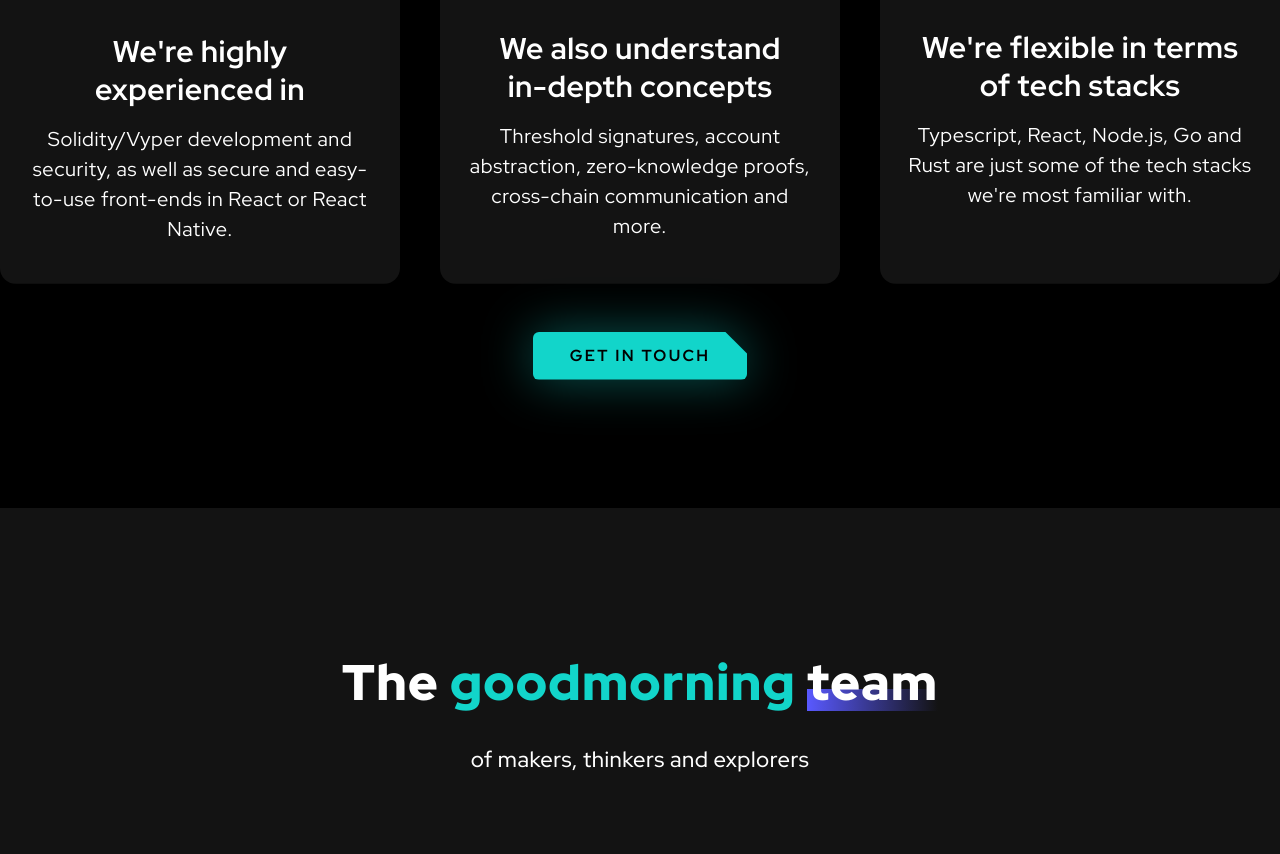
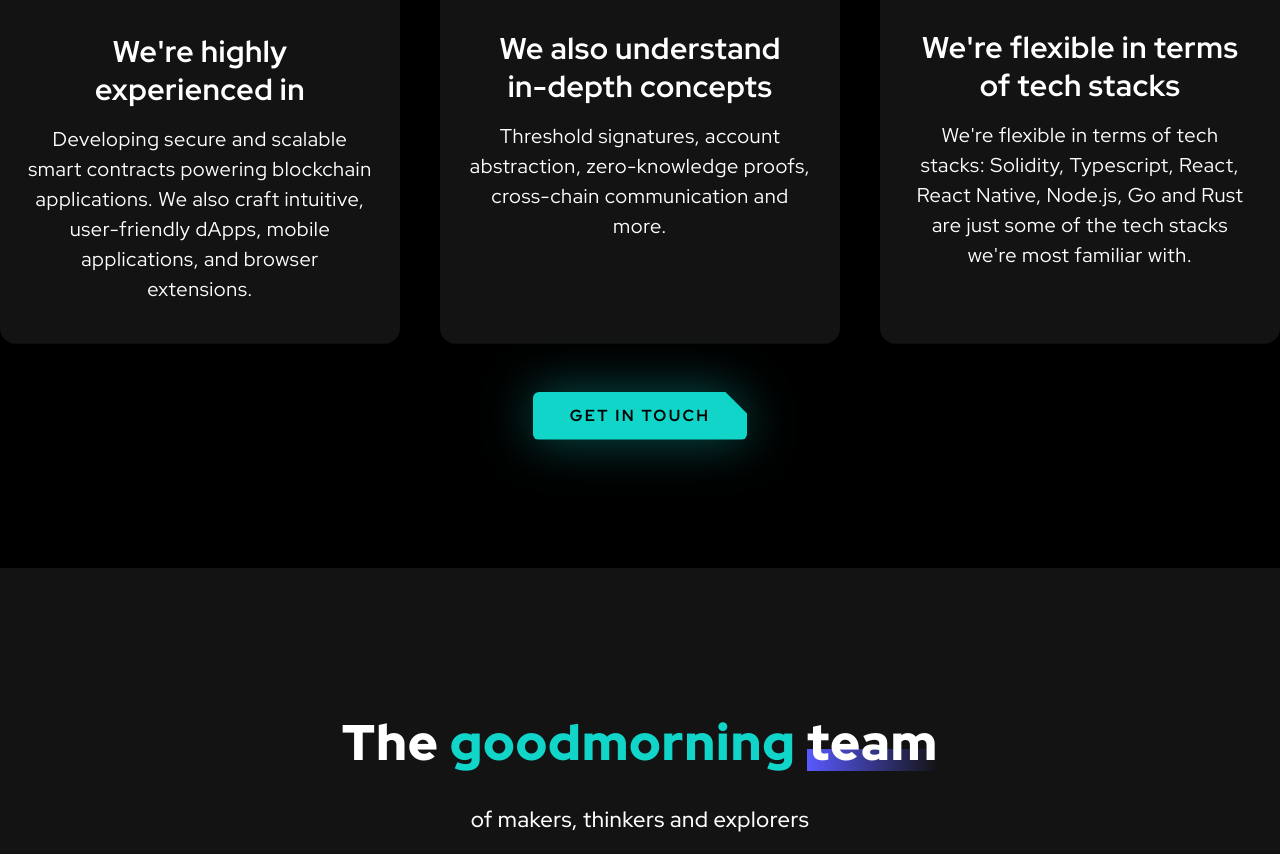
Before and after one commit to goodmorning-dev/goodmorning-site, a Next.js app: page / in a window 1280 px wide. Shown: the part 5460-6314 px from the top of the page. Built offline with nearby package versions, Linux system fonts and the light colour scheme.

Commit message:
Fixed tech knowledge info

```diff
--- a/src/constants/techKnowledge.ts
+++ b/src/constants/techKnowledge.ts
@@ -7,7 +7,7 @@ const techKnowledge = [
     icon: ExpertiseIcon,
     title: "We're highly experienced in",
     description:
-      'Solidity/Vyper development and security, as well as secure and easy-to-use front-ends in React or React Native.',
+      'Developing secure and scalable smart contracts powering blockchain applications. We also craft intuitive, user-friendly dApps, mobile applications, and browser extensions.',
   },
   {
     icon: FlowerIcon,
@@ -19,7 +19,7 @@ const techKnowledge = [
     icon: StackIcon,
     title: "We're flexible in terms of tech stacks",
     description:
-      "Typescript, React, Node.js, Go and Rust are just some of the tech stacks we're most familiar with.",
+      "We're flexible in terms of tech stacks: Solidity, Typescript, React, React Native, Node.js, Go and Rust are just some of the tech stacks we're most familiar with.",
   },
 ]
 
```
